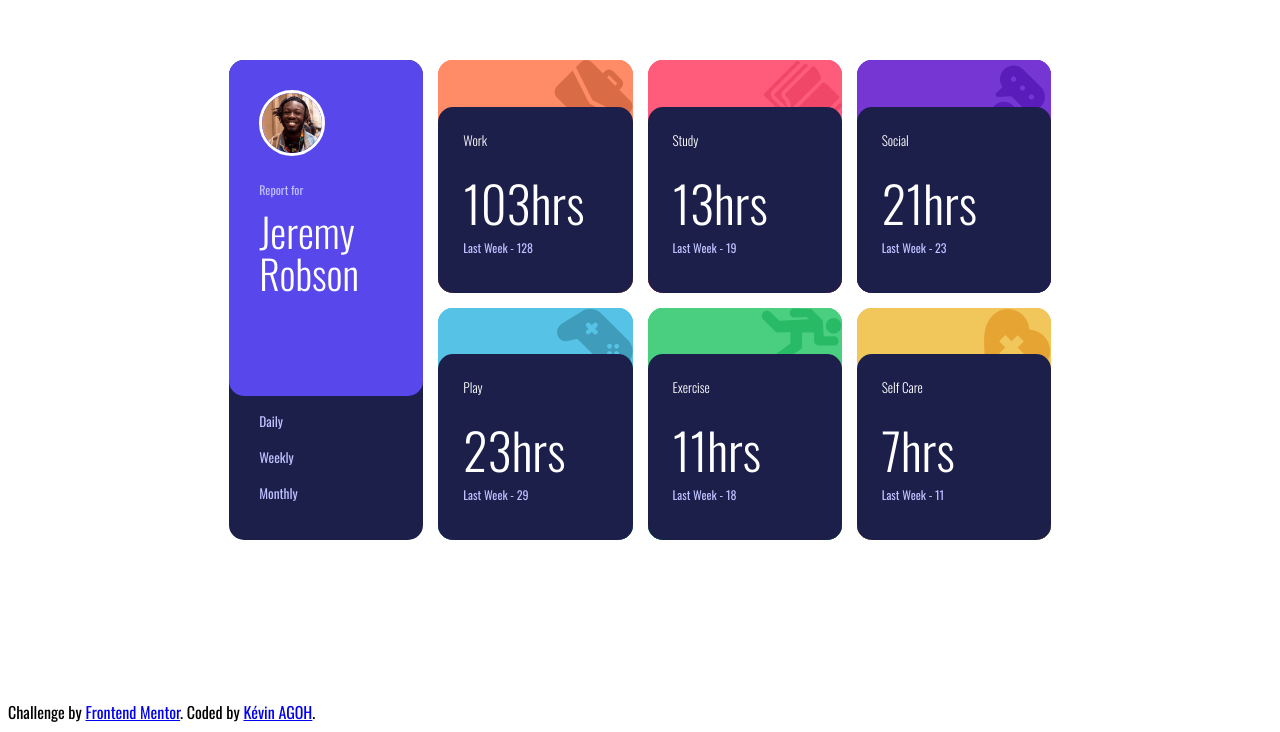
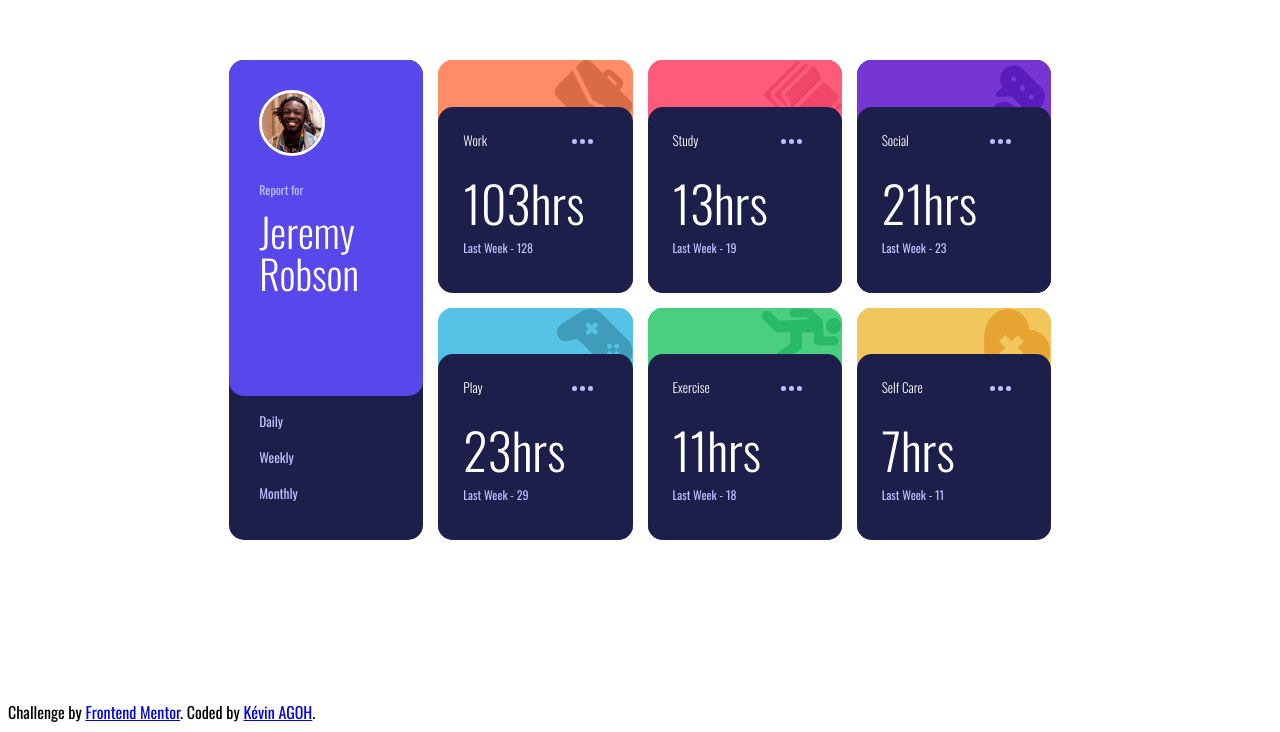
Before and after one commit to KevinAgoh/time-tracking-app, a plain HTML site: page index.html in a window 1280 px wide. Shown: the part 108-840 px from the top of the page. Drawn offline with nearby package versions, Linux system fonts and the light colour scheme.

Commit message:
desktop design done

```diff
--- a/src/styles.css
+++ b/src/styles.css
@@ -163,6 +163,9 @@
 
 .activity-overview {
   padding-left: 25px;
+  background-image: url("/images/icon-ellipsis.svg");
+  background-repeat: no-repeat;
+  background-position: top 32px right 40px;
 }
 
 .overview-box {
```
